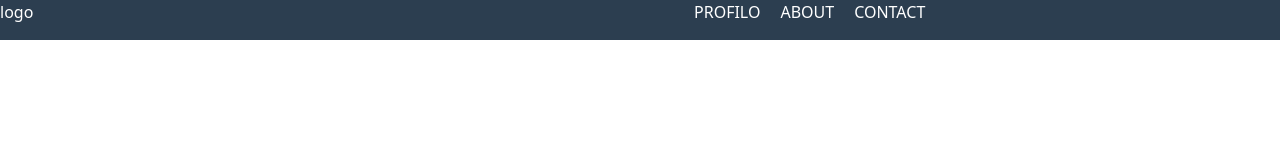
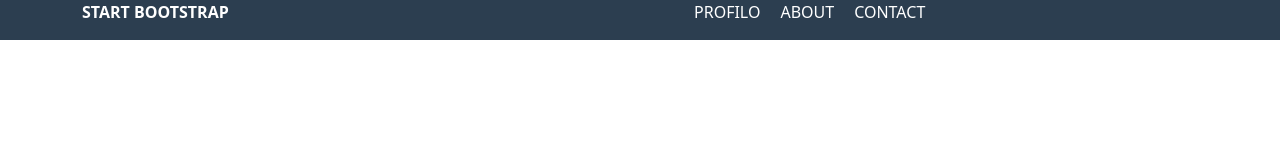
Before and after one commit to Spong3ibob/html-css-bootstrap-freelancer, a plain HTML site: page index.html in a window 1280 px wide. Drawn offline with nearby package versions, Linux system fonts and the light colour scheme.

Commit message:
aggiunto container sm al header

```diff
--- a/index.html
+++ b/index.html
@@ -10,9 +10,11 @@
 </head>
 <body>
     <header>
-        <div class="contaier">
+        <div class="contaier container-sm">
             <div class="row">
-                <div class="col">logo</div>
+                <div class="col">
+                    <b>START BOOTSTRAP</b>
+                </div>
                 <div class="col">
                     <ul>
                         <li><a href="">PROFILO</a></li>
```
